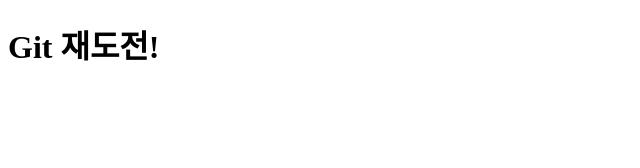
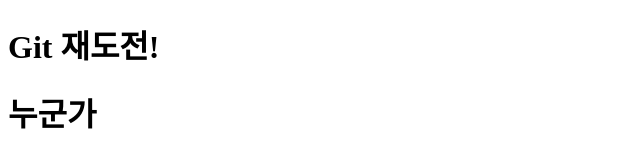
Before and after one commit to Sayh0/kosa2000, a plain HTML site: page index.html in a window 1280 px wide. Shown: the whole page, without its empty margins (0-640 px from the left). Drawn offline with Linux system fonts and the light colour scheme.

Commit message:
Update index.html

```diff
--- a/index.html
+++ b/index.html
@@ -8,5 +8,6 @@
 </head>
 <body>
     <h1>Git 재도전!</h1>
+    <h1>누군가 </h1>
 </body>
 </html>
```
